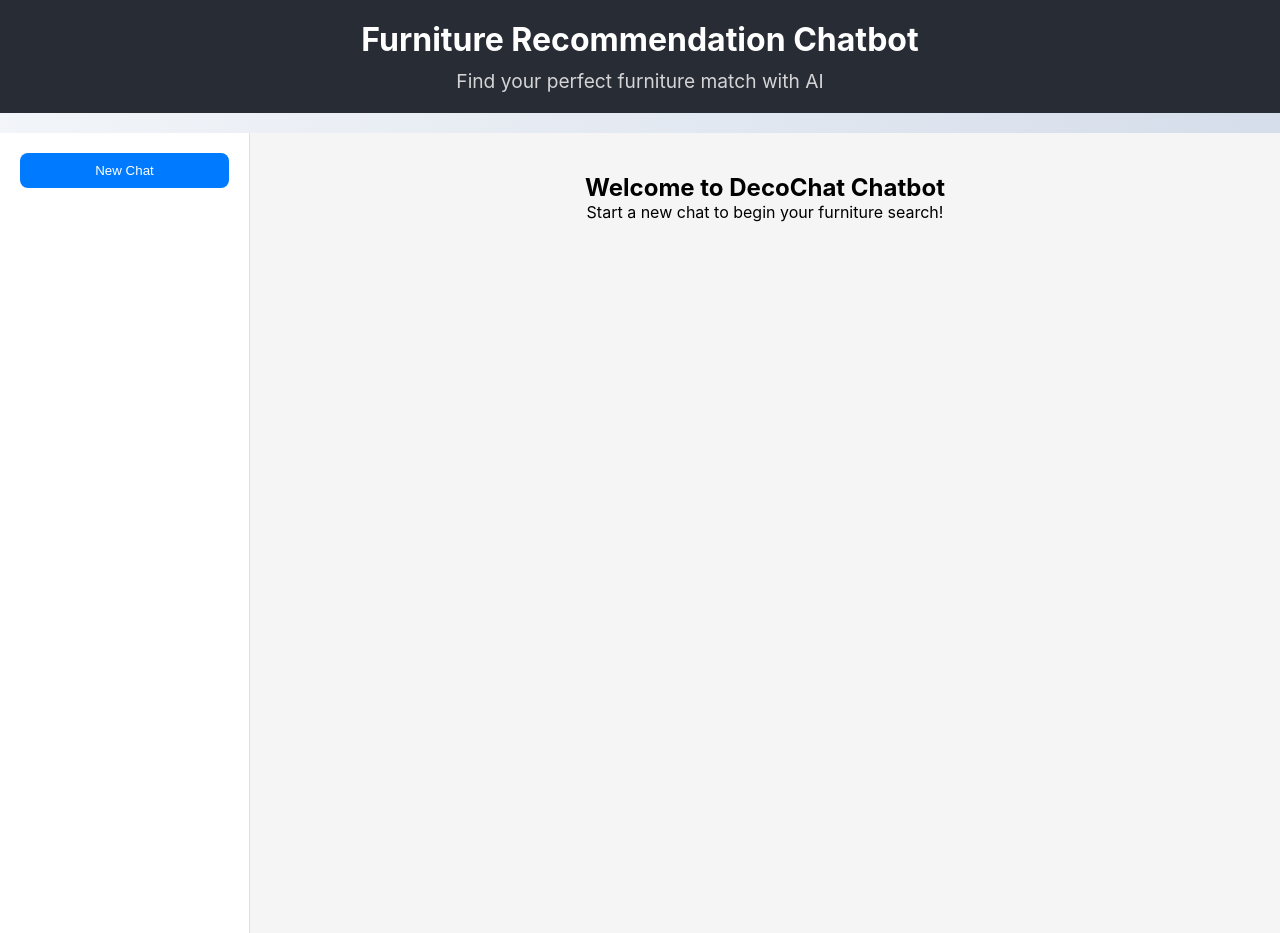
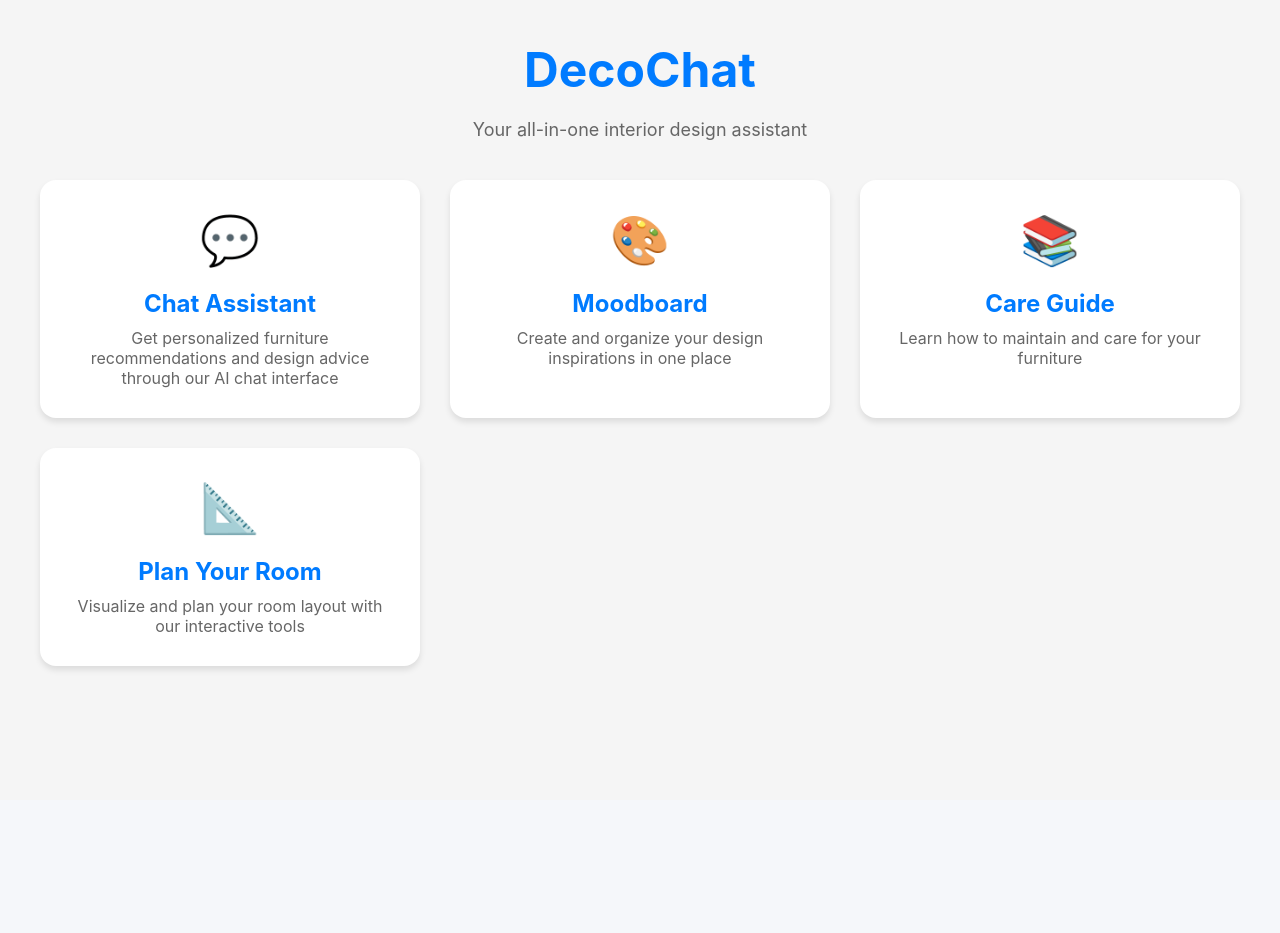
Before and after one commit to ilanamartin10/DecoChat, a React (Create React App) app in the folder frontend/: page / in a window 1280 px wide. After the commit the page ends 800 px from the top, so only its background shows below. Built offline with nearby package versions, Linux system fonts and the light colour scheme.

Commit message:
Add dashboard

```diff
--- a/frontend/package.json
+++ b/frontend/package.json
@@ -14,6 +14,7 @@
     "@types/styled-components": "^5.1.34",
     "react": "^19.1.0",
     "react-dom": "^19.1.0",
+    "react-router-dom": "^6.22.1",
     "react-scripts": "5.0.1",
     "styled-components": "^6.1.17",
     "typescript": "^4.9.5",
--- a/frontend/src/App.tsx
+++ b/frontend/src/App.tsx
@@ -1,41 +1,25 @@
 import React from 'react';
-import styled from 'styled-components';
-import ChatInterface from './components/ChatInterface';
+import { BrowserRouter as Router, Routes, Route, Navigate } from 'react-router-dom';
+import Dashboard from './components/Dashboard';
+import ChatPage from './components/pages/ChatPage';
+import MoodboardPage from './components/pages/MoodboardPage';
+import CareGuidePage from './components/pages/CareGuidePage';
+import PlanRoomPage from './components/pages/PlanRoomPage';
 
-const AppContainer = styled.div`
-  text-align: center;
-  background: linear-gradient(135deg, #f5f7fa 0%, #c3cfe2 100%);
-  min-height: 100vh;
-`;
-
-const Header = styled.header`
-  background-color: #282c34;
-  padding: 20px;
-  color: white;
-  margin-bottom: 20px;
-`;
-
-const Title = styled.h1`
-  margin: 0;
-  font-size: 2em;
-`;
-
-const Subtitle = styled.p`
-  margin: 10px 0 0;
-  font-size: 1.2em;
-  opacity: 0.8;
-`;
-
-function App() {
+const App: React.FC = () => {
   return (
-    <AppContainer>
-      <Header>
-        <Title> Furniture Recommendation Chatbot</Title>
-        <Subtitle>Find your perfect furniture match with AI</Subtitle>
-      </Header>
-      <ChatInterface />
-    </AppContainer>
+    <Router>
+      <Routes>
+        <Route path="/" element={<Dashboard />}>
+          <Route index element={<Navigate to="/chat" replace />} />
+          <Route path="chat" element={<ChatPage />} />
+          <Route path="moodboard" element={<MoodboardPage />} />
+          <Route path="care-guide" element={<CareGuidePage />} />
+          <Route path="plan-room" element={<PlanRoomPage />} />
+        </Route>
+      </Routes>
+    </Router>
   );
-}
+};
 
 export default App;
--- /dev/null
+++ b/frontend/src/components/BackButton.tsx
@@ -0,0 +1,31 @@
+import React from 'react';
+import styled from 'styled-components';
+import { Link } from 'react-router-dom';
+
+const BackButtonContainer = styled(Link)`
+  display: inline-flex;
+  align-items: center;
+  padding: 12px 24px;
+  background: #007bff;
+  color: white;
+  text-decoration: none;
+  border-radius: 8px;
+  font-size: 16px;
+  transition: all 0.3s ease;
+  margin-bottom: 20px;
+
+  &:hover {
+    background: #0056b3;
+    transform: translateY(-2px);
+  }
+`;
+
+const BackButton: React.FC = () => {
+  return (
+    <BackButtonContainer to="/">
+      ← Back to Dashboard
+    </BackButtonContainer>
+  );
+};
+
+export default BackButton;
--- /dev/null
+++ b/frontend/src/components/Dashboard.tsx
@@ -0,0 +1,111 @@
+import React from 'react';
+import styled from 'styled-components';
+import { Link, Outlet, useLocation } from 'react-router-dom';
+
+const DashboardContainer = styled.div`
+  min-height: 100vh;
+  background: #f5f5f5;
+  padding: 40px;
+`;
+
+const Header = styled.div`
+  text-align: center;
+  margin-bottom: 40px;
+`;
+
+const Logo = styled.h1`
+  font-size: 48px;
+  color: #007bff;
+  margin-bottom: 20px;
+`;
+
+const Subtitle = styled.p`
+  font-size: 18px;
+  color: #666;
+  margin-bottom: 40px;
+`;
+
+const CardsContainer = styled.div`
+  display: grid;
+  grid-template-columns: repeat(auto-fit, minmax(300px, 1fr));
+  gap: 30px;
+  max-width: 1200px;
+  margin: 0 auto;
+`;
+
+const Card = styled(Link)`
+  background: white;
+  border-radius: 16px;
+  padding: 30px;
+  text-decoration: none;
+  color: #333;
+  transition: all 0.3s ease;
+  box-shadow: 0 4px 6px rgba(0, 0, 0, 0.1);
+  display: flex;
+  flex-direction: column;
+  align-items: center;
+  text-align: center;
+
+  &:hover {
+    transform: translateY(-5px);
+    box-shadow: 0 8px 15px rgba(0, 0, 0, 0.1);
+  }
+`;
+
+const CardIcon = styled.div`
+  font-size: 48px;
+  margin-bottom: 20px;
+`;
+
+const CardTitle = styled.h2`
+  font-size: 24px;
+  margin-bottom: 10px;
+  color: #007bff;
+`;
+
+const CardDescription = styled.p`
+  color: #666;
+  font-size: 16px;
+`;
+
+const Dashboard: React.FC = () => {
+  const location = useLocation();
+
+  // If we're not on the home page, render the content
+  if (location.pathname !== '/') {
+    return <Outlet />;
+  }
+
+  return (
+    <DashboardContainer>
+      <Header>
+        <Logo>DecoChat</Logo>
+        <Subtitle>Your all-in-one interior design assistant</Subtitle>
+      </Header>
+      <CardsContainer>
+        <Card to="/chat">
+          <CardIcon>💬</CardIcon>
+          <CardTitle>Chat Assistant</CardTitle>
+          <CardDescription>Get personalized furniture recommendations and design advice through our AI chat interface</CardDescription>
+        </Card>
+        <Card to="/moodboard">
+          <CardIcon>🎨</CardIcon>
+          <CardTitle>Moodboard</CardTitle>
+          <CardDescription>Create and organize your design inspirations in one place</CardDescription>
+        </Card>
+        <Card to="/care-guide">
+          <CardIcon>📚</CardIcon>
+          <CardTitle>Care Guide</CardTitle>
+          <CardDescription>Learn how to maintain and care for your furniture</CardDescription>
+        </Card>
+        <Card to="/plan-room">
+          <CardIcon>📐</CardIcon>
+          <CardTitle>Plan Your Room</CardTitle>
+          <CardDescription>Visualize and plan your room layout with our interactive tools</CardDescription>
+        </Card>
+      </CardsContainer>
+    </DashboardContainer>
+  );
+};
+
+export default Dashboard;
--- /dev/null
+++ b/frontend/src/components/pages/CareGuidePage.tsx
@@ -0,0 +1,27 @@
+import React from 'react';
+import styled from 'styled-components';
+import BackButton from '../BackButton';
+
+const PageContainer = styled.div`
+  padding: 20px;
+  max-width: 1200px;
+  margin: 0 auto;
+`;
+
+const Title = styled.h1`
+  font-size: 32px;
+  color: #333;
+  margin-bottom: 20px;
+`;
+
+const CareGuidePage: React.FC = () => {
+  return (
+    <PageContainer>
+      <BackButton />
+      <Title>📚 Care Guide</Title>
+      <p>Coming soon...</p>
+    </PageContainer>
+  );
+};
+
+export default CareGuidePage;
--- /dev/null
+++ b/frontend/src/components/pages/ChatPage.tsx
@@ -0,0 +1,21 @@
+import React from 'react';
+import styled from 'styled-components';
+import ChatInterface from '../ChatInterface';
+import BackButton from '../BackButton';
+
+const PageContainer = styled.div`
+  padding: 20px;
+  max-width: 1200px;
+  margin: 0 auto;
+`;
+
+const ChatPage: React.FC = () => {
+  return (
+    <PageContainer>
+      <BackButton />
+      <ChatInterface />
+    </PageContainer>
+  );
+};
+
+export default ChatPage;
--- /dev/null
+++ b/frontend/src/components/pages/MoodboardPage.tsx
@@ -0,0 +1,27 @@
+import React from 'react';
+import styled from 'styled-components';
+import BackButton from '../BackButton';
+
+const PageContainer = styled.div`
+  padding: 20px;
+  max-width: 1200px;
+  margin: 0 auto;
+`;
+
+const Title = styled.h1`
+  font-size: 32px;
+  color: #333;
+  margin-bottom: 20px;
+`;
+
+const MoodboardPage: React.FC = () => {
+  return (
+    <PageContainer>
+      <BackButton />
+      <Title>🎨 Moodboard</Title>
+      <p>Coming soon...</p>
+    </PageContainer>
+  );
+};
+
+export default MoodboardPage;
--- /dev/null
+++ b/frontend/src/components/pages/PlanRoomPage.tsx
@@ -0,0 +1,27 @@
+import React from 'react';
+import styled from 'styled-components';
+import BackButton from '../BackButton';
+
+const PageContainer = styled.div`
+  padding: 20px;
+  max-width: 1200px;
+  margin: 0 auto;
+`;
+
+const Title = styled.h1`
+  font-size: 32px;
+  color: #333;
+  margin-bottom: 20px;
+`;
+
+const PlanRoomPage: React.FC = () => {
+  return (
+    <PageContainer>
+      <BackButton />
+      <Title>📐 Plan Your Room</Title>
+      <p>Coming soon...</p>
+    </PageContainer>
+  );
+};
+
+export default PlanRoomPage;
```
Also changed, not shown: 1 other file (tests, documents, lock files or other folders).
